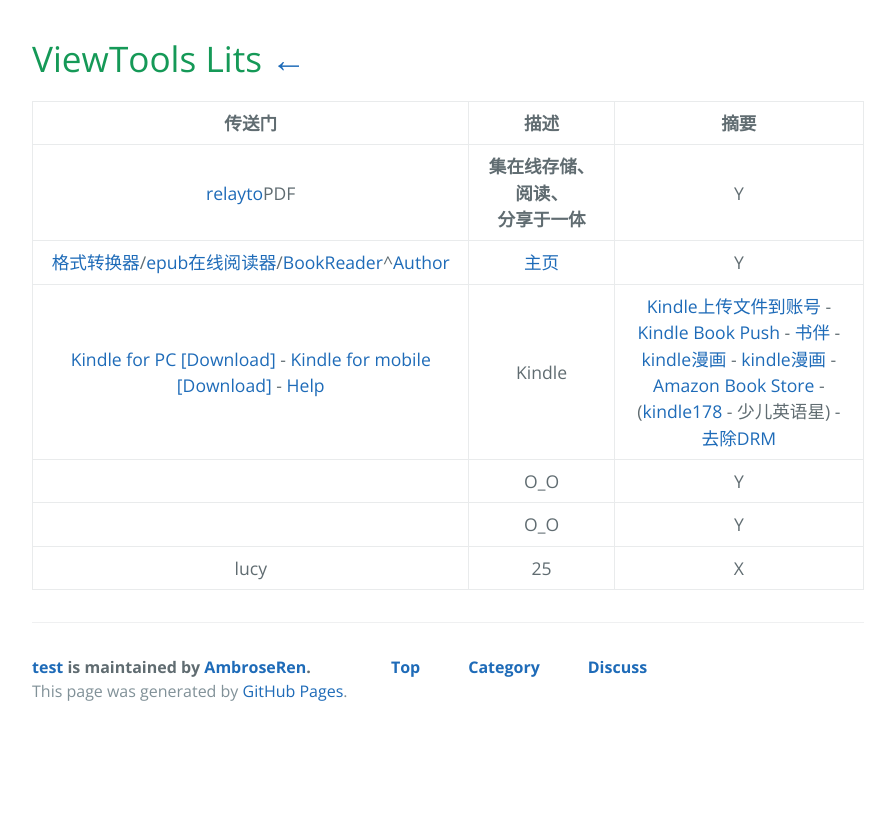
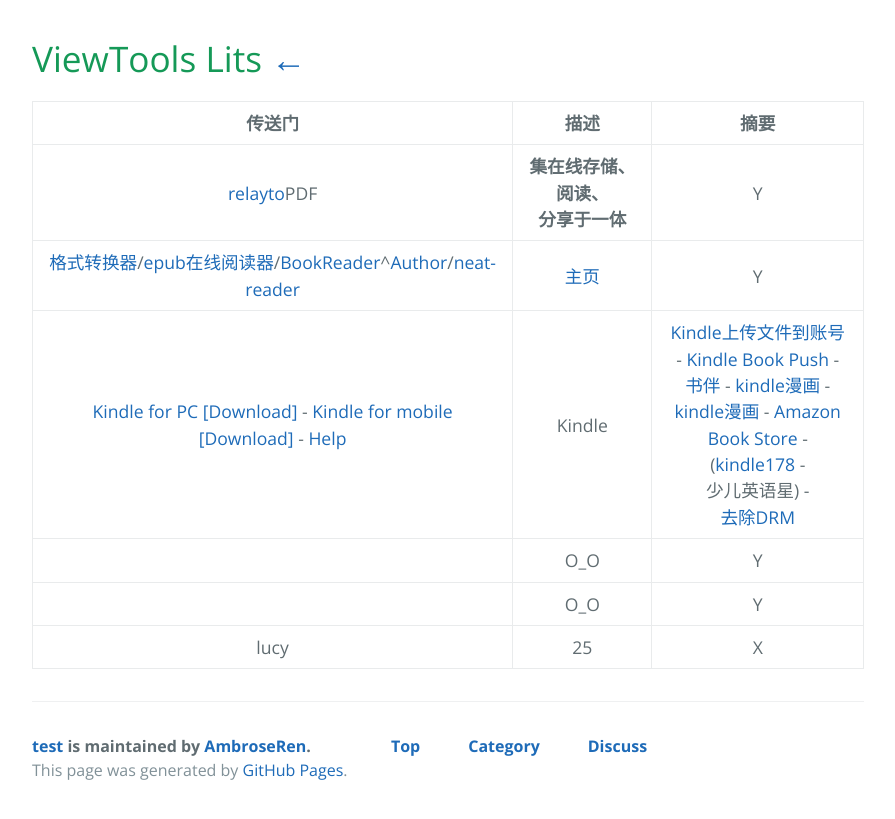
Before and after one commit to AmbroseRen/test, a Jekyll site: the page built from Library/ViewTools.md, in a window 1280 px wide. Shown: the top 819 px of the page, without its empty margins (192-1087 px from the left). Built offline with Jekyll 4.4.1, drawn with Linux system fonts in a browser that asks for light colours; our own code applies the rules of GitHub Pages for plain Markdown files; the repository's description, which GitHub fills in, is left out.

Commit message:
Update ViewTools.md

```diff
--- a/Library/ViewTools.md
+++ b/Library/ViewTools.md
@@ -3,7 +3,7 @@
 | 传送门 | 描述 | 摘要 |
 |:---:|:---:|:---:|
 | [relayto](https://relayto.com/-17/docs)PDF | __集在线存储、阅读、分享于一体__ | Y |
-| [格式转换器](https://www.aconvert.com/cn/ebook/epub-to-mobi/)/[epub在线阅读器](https://epub.liumingye.cn/)/[BookReader](https://ztftrue.github.io/BookReader/)^[Author](https://github.com/ztftrue/BookReader/) | [主页](https://tool.liumingye.cn/) | Y |
+| [格式转换器](https://www.aconvert.com/cn/ebook/epub-to-mobi/)/[epub在线阅读器](https://epub.liumingye.cn/)/[BookReader](https://ztftrue.github.io/BookReader/)^[Author](https://github.com/ztftrue/BookReader/)/[neat-reader](https://www.neat-reader.cn/webapp#/) | [主页](https://tool.liumingye.cn/) | Y |
 | [Kindle for PC [Download]](https://www.amazon.com/Amazon-Digital-Services-LLC-Download/dp/B00UB76290) - [Kindle for mobile [Download]](https://www.amazon.com/b?ie=UTF8&node=16571048011) - [Help](https://www.amazon.com/gp/help/customer/display.html?nodeId=GZSM7D8A85WKPYYD) | Kindle | [Kindle上传文件到账号](https://www.amazon.com/gp/sendtokindle) - [Kindle Book Push](https://book.einverne.info/) - [书伴](https://bookfere.com/ebook) - [kindle漫画](http://www.kindlecomic.net/) - [kindle漫画](http://vol.moe/) - [Amazon Book Store](https://www.amazon.cn/b?ie=UTF8&node=1987669071) - ([kindle178](http://www.kindle178.com/) - 少儿英语星) - [去除DRM](http://www.staycu.com/archives/259) |
 | []() | O_O | Y |
 | []() | O_O | Y |
```
